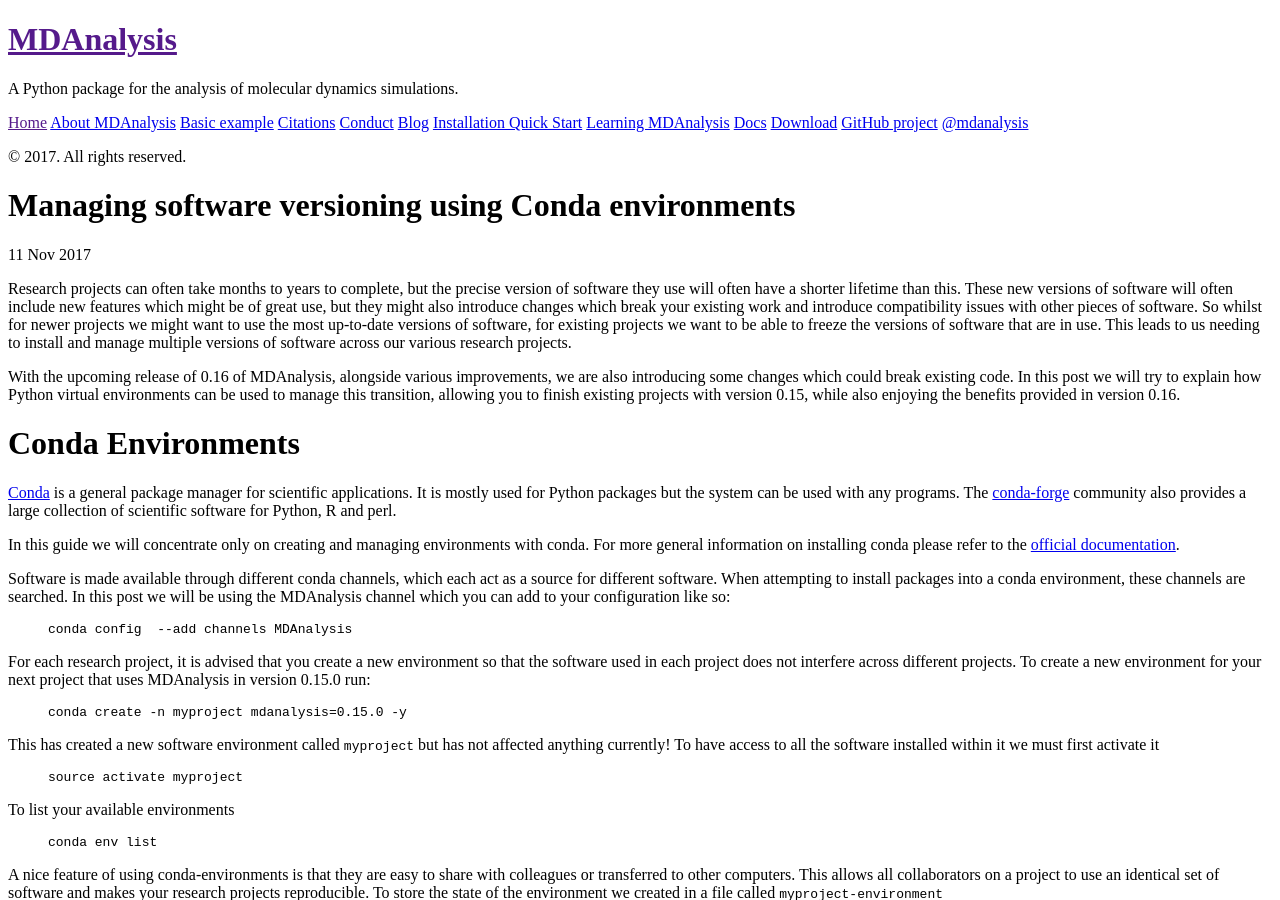
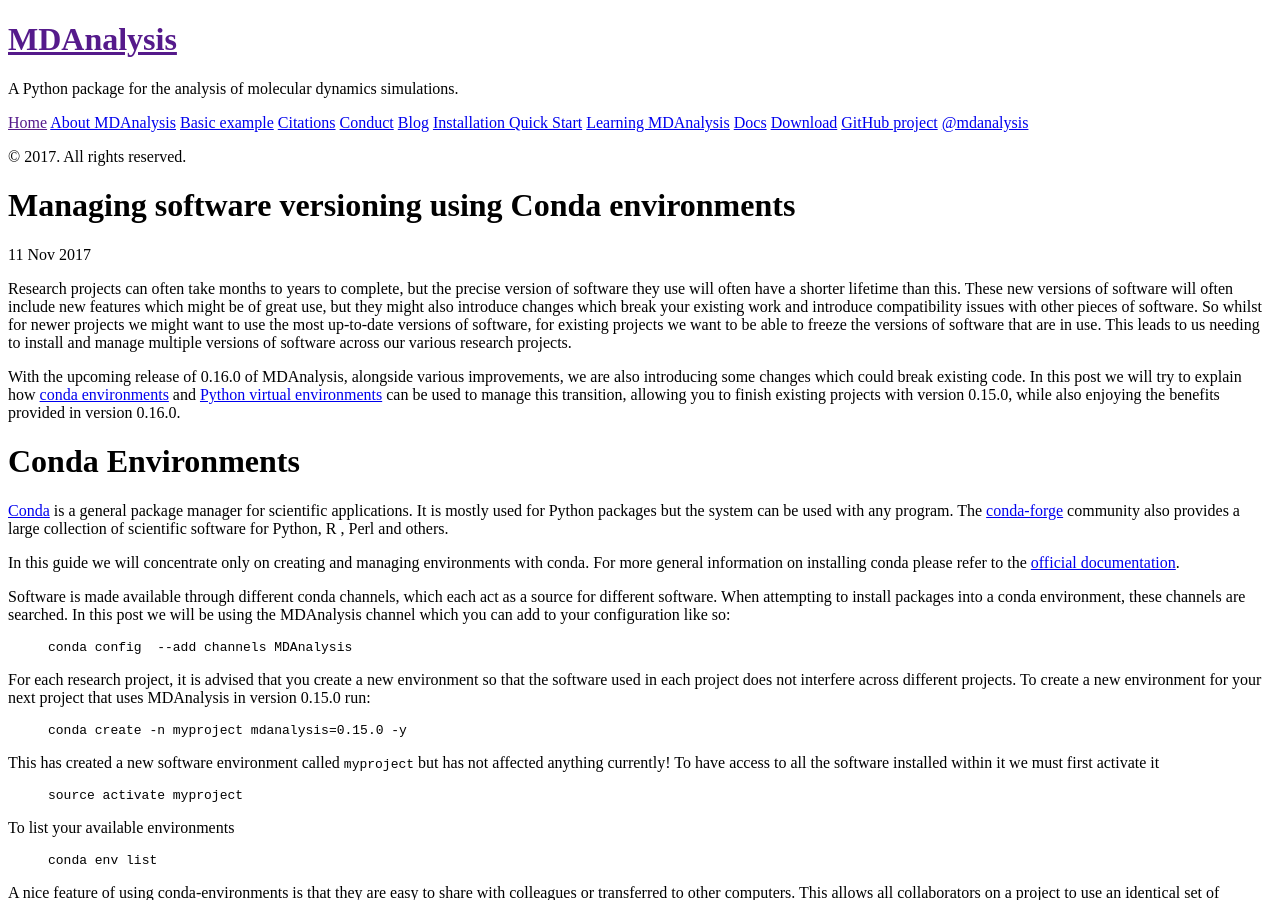
Before and after one commit to MDAnalysis/MDAnalysis.github.io, a Jekyll site: the page built from _posts/2017-11-11-environments.md, in a window 1280 px wide and 900 px high. Built offline with Jekyll 4.4.1, drawn with Linux system fonts in a browser that asks for light colours; comment, search, counter and statistics services are not loaded.

Commit message:
fix up links and minor formatting

```diff
--- a/_posts/2017-11-11-environments.md
+++ b/_posts/2017-11-11-environments.md
@@ -3,32 +3,33 @@ layout: post
 title: Managing software versioning using Conda environments
 ---
 
-Research projects can often take months to years to complete, but the
-precise version of software they use will often have a shorter lifetime than
-this.  These new versions of software will often include new features which
-might be of great use, but they might also introduce changes which break
-your existing work and introduce compatibility issues with other pieces
-of software.  So whilst for newer projects we might want to use the most
-up-to-date versions of software, for existing projects we want to be able
-to freeze the versions of software that are in use.  This leads to us needing
-to install and manage multiple versions of software across our various
-research projects.
+Research projects can often take months to years to complete, but the precise
+version of software they use will often have a shorter lifetime than this. These
+new versions of software will often include new features which might be of great
+use, but they might also introduce changes which break your existing work and
+introduce compatibility issues with other pieces of software. So whilst for
+newer projects we might want to use the most up-to-date versions of software,
+for existing projects we want to be able to freeze the versions of software that
+are in use. This leads to us needing to install and manage multiple versions of
+software across our various research projects.
 
-With the upcoming release of 0.16 of MDAnalysis, alongside various improvements,
-we are also introducing some changes which could break existing code.
-In this post we will try to explain how Python virtual environments
-can be used to manage this transition, allowing you to finish existing
-projects with version 0.15, while also enjoying the benefits provided in
-version 0.16.
+With the upcoming release of 0.16.0 of MDAnalysis, alongside various
+improvements, we are also introducing some changes which could break existing
+code. In this post we will try to explain
+how [conda environments](#conda-environments)
+and [Python virtual environments](#python-virtual-environments) can be used to
+manage this transition, allowing you to finish existing projects with version
+0.15.0, while also enjoying the benefits provided in version 0.16.0.
+
 
 
 # Conda Environments
 
 [Conda](https://conda.io/docs/index.html) is a general package manager for
 scientific applications. It is mostly used for Python packages but the system
-can be used with any programs. The [conda-forge](https://conda-forge.github.io/)
+can be used with any program. The [conda-forge](https://conda-forge.github.io/)
 community also provides a large collection of scientific software for Python, R
-and perl.
+, Perl and others.
 
 In this guide we will concentrate only on creating and managing environments
 with conda. For more general information on installing conda please refer
```
